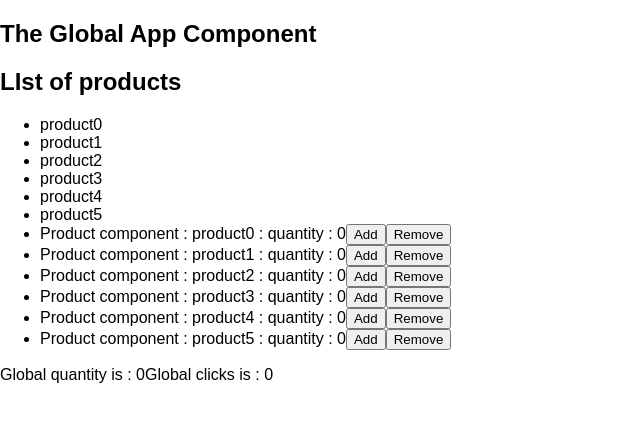
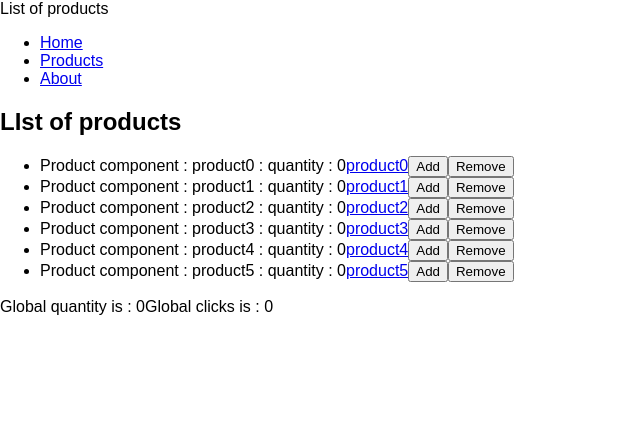
Before and after one commit to lordsm11/react, a React (Create React App) app: page /products in a window 1280 px wide. Shown: the top 422 px of the page, without its empty margins (0-640 px from the left). Built offline with nearby package versions, Linux system fonts and the light colour scheme.

Commit message:
temp commit

```diff
--- a/src/components/Product.jsx
+++ b/src/components/Product.jsx
@@ -1,15 +1,21 @@
 import React, { Component } from 'react';
 import productHelper from '../helpers/product-helper';
+import { Link } from 'react-router-dom';
+import { BrowserRouter } from 'react-router-dom';
+
 
 class Product extends Component {
 
     render() {
         return (
+            <BrowserRouter>
                 <section>
                     <span>Product component : {this.props.name} : quantity : {productHelper.getQuantity(this.props.id)}</span>
+                    <Link to={"/products/"+this.props.id} key={this.props.id}>{this.props.name}</Link>
                     <button onClick={productHelper.addQuantity(this.props.id)}>Add</button>
                     <button onClick={productHelper.removeQuantity(this.props.id)}>Remove</button>
                 </section>
+            </BrowserRouter>
         )
     }
 }
--- /dev/null
+++ b/src/components/ProductDetail.jsx
@@ -0,0 +1,14 @@
+import React, { Component } from 'react';
+
+class ProductDetail extends Component {
+
+    render() {
+        const id = this.props.match.params.id;
+        return (
+            <section>
+                <span>details are {id} </span>
+            </section>
+        )
+    }
+}
+export default ProductDetail;
--- /dev/null
+++ b/src/components/about.component.jsx
@@ -0,0 +1,9 @@
+import React, { Component } from 'react';
+
+class About extends Component {
+    render(){
+        return (<h1>About Page</h1>);
+    }
+}
+
+export default About
--- /dev/null
+++ b/src/components/home.component.jsx
@@ -0,0 +1,9 @@
+import React, { Component } from 'react';
+
+class Home extends Component {
+    render(){
+        return (<h1>Home Page</h1>);
+    }
+}
+
+export default Home
--- a/src/components/productList.jsx
+++ b/src/components/productList.jsx
@@ -1,51 +1,18 @@
 import React, { Component } from 'react';
 import Product from './Product';
-import store from './../store';
-import { Link } from 'react-router';
 import productHelper from '../helpers/product-helper';
 
 class ProductList extends Component {
 
     render() {
-        const products = [
-            {
-                id:0,
-                name:'product0'
-            },
-            {
-                id:1,
-                name:'product1'
-            },
-            {
-                id:2,
-                name:'product2'
-            },
-            {
-                id:3,
-                name:'product3'
-            },
-            {
-                id:4,
-                name:'product4'
-            },
-            {
-                id:5,
-                name:'product5'
-            },
-        ];
         return (
             <section>
                 <h2>LIst of products</h2>
                 <ul>
-                    {
-                        products.map(
-                            (product) => (<li>{product.name}</li>)
-                        )
-                    }
-                    {products.map((product) => (<li><Product id={product.id} name={product.name}/></li>))}
+                    {productHelper.getProducts().map((product,i) => (<li><Product id={product.id} name={product.name} key={i}/></li>))}
                 </ul>
                 Global quantity is : {productHelper.getGlobalQuantity()}
-                Global clicks is : {store.getState().productsComponent.clicks}
+                Global clicks is : {productHelper.getTotalNumberOfClicks()}
             </section>
         )
     }
--- a/src/helpers/product-helper.jsx
+++ b/src/helpers/product-helper.jsx
@@ -27,6 +27,10 @@ function removeQuantity(id) {
     });
 }
 
+function getTotalNumberOfClicks  () {
+    return store.getState().productsComponent.clicks;
+}
+
 function updateQuantity(state, id, threshold) {
     let product = findProduct(state.products, id);
     let exist = product.length > 0;
@@ -54,11 +58,48 @@ function updateQuantity(state, id, threshold) {
 
 }
 
+function getProducts() {
+    return [
+        {
+            id: 0,
+            name: 'product0',
+            description: 'description of the product0'
+        },
+        {
+            id: 1,
+            name: 'product1',
+            description: 'description of the product1'
+        },
+        {
+            id: 2,
+            name: 'product2',
+            description: 'description of the product2'
+        },
+        {
+            id: 3,
+            name: 'product3',
+            description: 'description of the product3'
+        },
+        {
+            id: 4,
+            name: 'product4',
+            description: 'description of the product4'
+        },
+        {
+            id: 5,
+            name: 'product5',
+            description: 'description of the product5'
+        },
+    ];
+}
+
 export default
 {
     getGlobalQuantity,
     getQuantity,
     addQuantity,
     removeQuantity,
-    updateQuantity
+    updateQuantity,
+    getTotalNumberOfClicks,
+    getProducts
 }
--- a/src/index.js
+++ b/src/index.js
@@ -7,13 +7,34 @@ import store from './store';
 import React from 'react';
 import { BrowserRouter, Route } from 'react-router-dom';
 
-import Product from './components/Product';
+import ProductDetail from './components/ProductDetail';
+import ProductList from "./components/productList";
+import Home from './components/home.component.jsx'
+import About from './components/about.component.jsx'
+
+import { Link } from 'react-router-dom';
 
 ReactDOM.render(
         <BrowserRouter>
             <div>
-                <Route path='/' component={App}/>
-                <Route path='/contact' component={Product}/>
+                <div>
+                    <nav className="navbar navbar-default">
+                        <div className="container-fluid">
+                            <div className="navbar-header">List of products</div>
+                            <div className="collapse navbar-collapse" id="bs-example-navbar-collapse-1">
+                                <ul className="nav navbar-nav">
+                                    <li><Link to="/home">Home</Link></li>
+                                    <li><Link to="/products">Products</Link></li>
+                                    <li><Link to="/about">About</Link></li>
+                                </ul>
+                            </div>
+                        </div>
+                    </nav>
+                </div>
+                <Route path='/home' component={Home}/>
+                <Route path='/products' component={ProductList}/>
+                <Route path="/products/:id" component={ProductDetail}/>
+                <Route path="/about" component={About}/>
             </div>
         </BrowserRouter>,
         document.getElementById('root')
```
